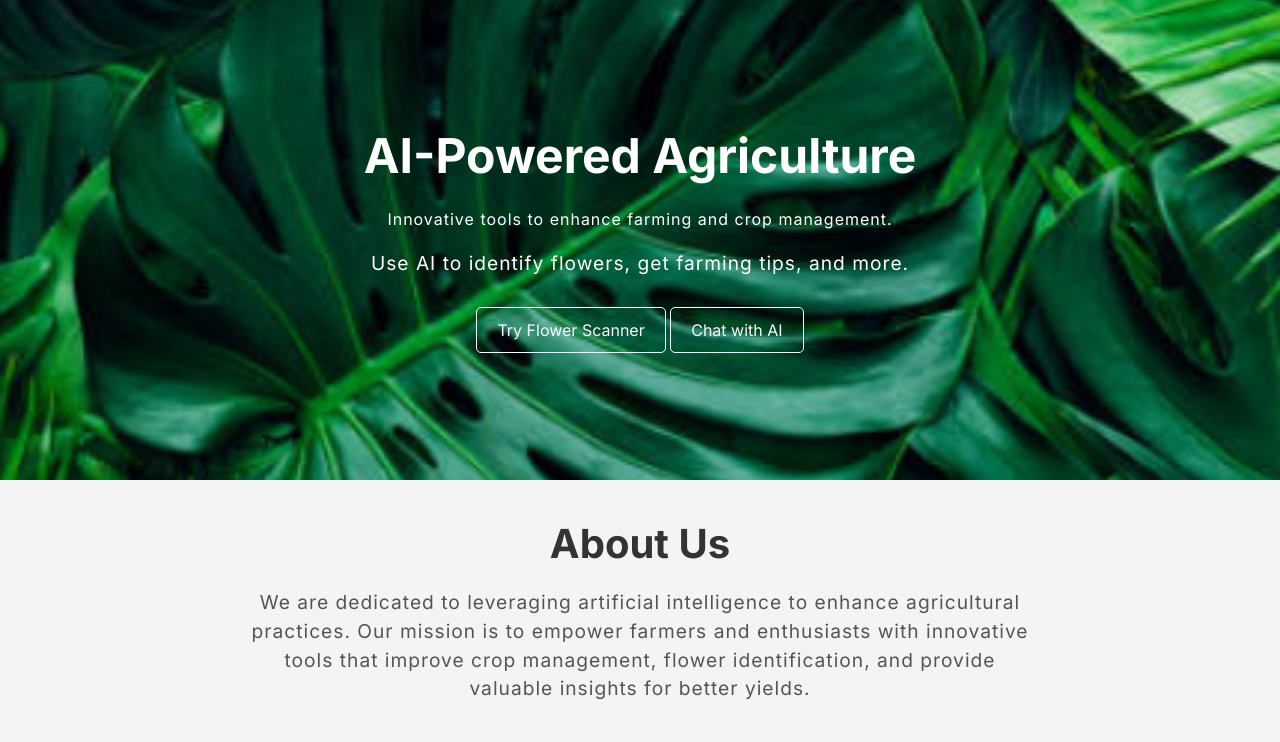
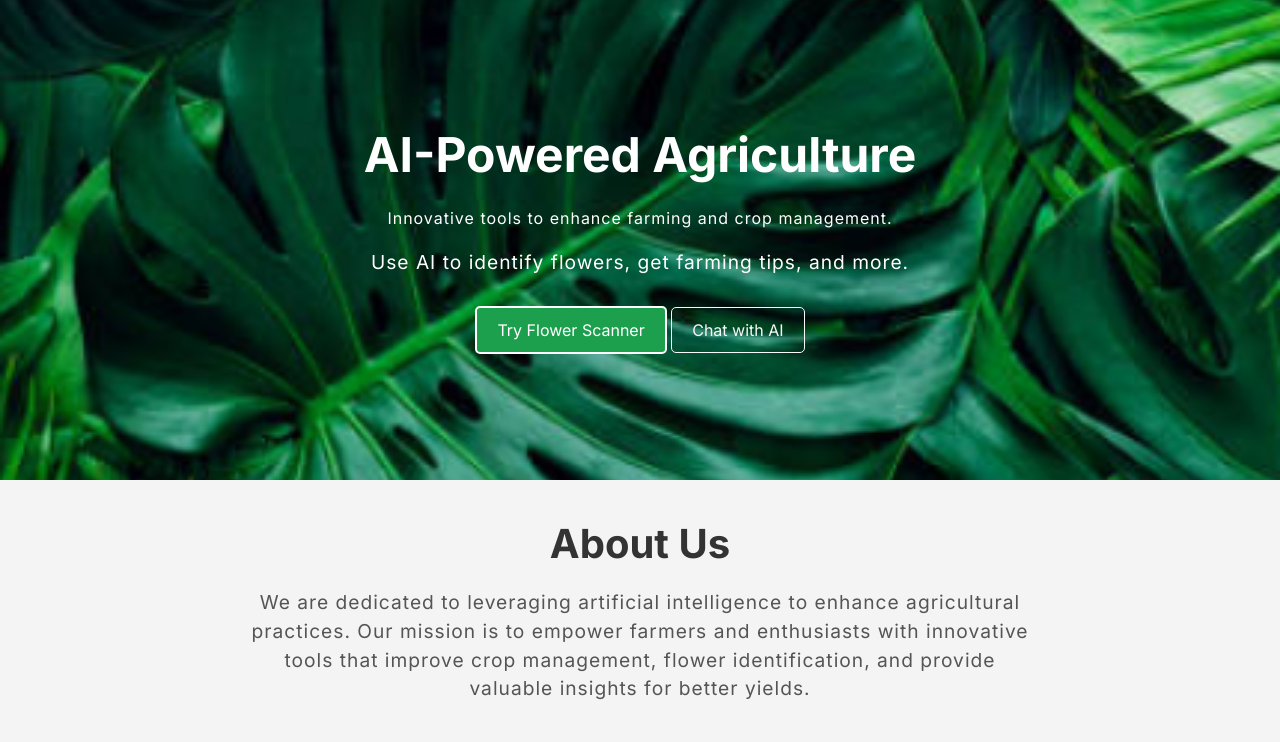
Before and after one commit to Mayank-Kapadane/pbl-project, a Flask app: page / in a window 1280 px wide. Shown: the part 62-804 px from the top of the page. Run offline with Flask 3, Linux system fonts and the light colour scheme; some libraries are stand-ins or nearby versions.

Commit message:
button fix

```diff
--- a/static/css/style.css
+++ b/static/css/style.css
@@ -606,3 +606,16 @@ Chatbot
     color : #1da04e;
     border-radius: 0px;
 }
+
+.btn3{
+    background-color: white;
+    color : #1da04e;
+    border : 2px solid #1da04e;
+    transition: all 2s ease ;
+
+}
+.btn3{
+    color: white;
+    background-color : #1da04e;
+    border : 2px solid white
+}
--- a/static/js/flower.js
+++ b/static/js/flower.js
@@ -113,7 +113,7 @@ imageInput.addEventListener("change", function (event) {
     }
 
     if (!food_found) {
-        title.textContent = "Looks like it is not Food!"
+        title.textContent = "Looks like, it is not Food!"
         let li = document.createElement("li");
         li.textContent = `Image not recognize.`;
         disease_section.appendChild(li);
--- a/templates/index.html
+++ b/templates/index.html
@@ -23,7 +23,7 @@
         <h1 class="hero-title">AI-Powered Agriculture</h1>
         <p class="hero-subtitle">Innovative tools to enhance farming and crop management.</p>
         <p class="hero-subtext">Use AI to identify flowers, get farming tips, and more.</p>
-        <a href="/flower" class="btn btn-outline-light">Try Flower Scanner</a>
+        <a href="/flower" class="btn btn3 btn-outline-light">Try Flower Scanner</a>
         <a href="/chatbot" class="btn btn-outline-light">Chat with AI</a>
       </div>
     </section>
```
